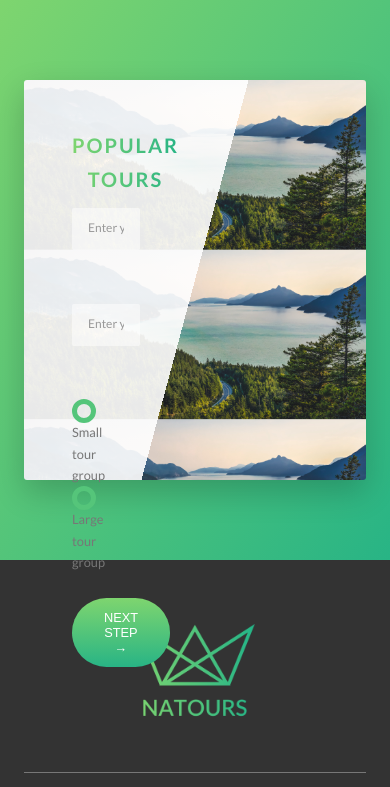
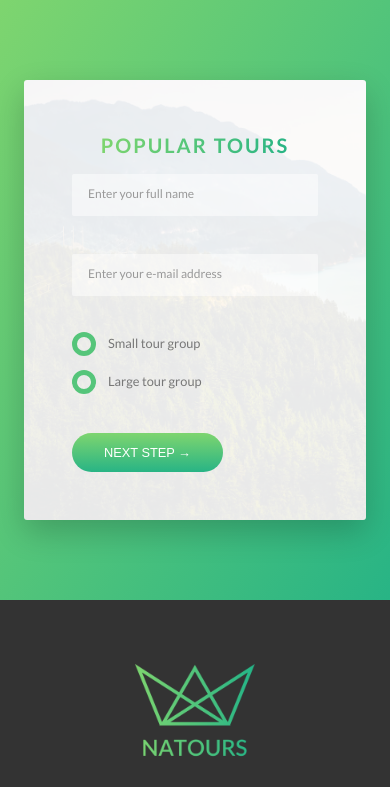
Before and after one commit to SparksFullStack/naturelust, a PHP site: page /index.html in a window 390 px wide. Shown: the part 5713-6500 px from the top of the page. Run offline with PHP 8.4, Linux system fonts and the light colour scheme.

Commit message:
popular tours section has breakpoints now

```diff
--- a/css/style.css
+++ b/css/style.css
@@ -202,11 +202,23 @@ body {
   background-image: linear-gradient(105deg, rgba(255, 255, 255, 0.9) 50%, transparent 50%), url(../img/nat-10.jpg);
   background-size: 100%;
   border-radius: 3px;
-  box-shadow: 0 1.5rem 4rem rgba(0, 0, 0, 0.2);
-  height: 50rem; }
+  box-shadow: 0 1.5rem 4rem rgba(0, 0, 0, 0.2); }
+  @media (max-width: 75em) {
+    .booking {
+      background-image: linear-gradient(105deg, rgba(255, 255, 255, 0.9) 65%, transparent 65%), url(../img/nat-10.jpg);
+      background-size: cover; } }
+  @media (max-width: 56.25em) {
+    .booking {
+      background-image: linear-gradient(to right, rgba(255, 255, 255, 0.9) 0%, rgba(255, 255, 255, 0.9) 100%), url(../img/nat-10.jpg); } }
   .booking__form {
     width: 50%;
     padding: 6rem; }
+    @media (max-width: 75em) {
+      .booking__form {
+        width: 65%; } }
+    @media (max-width: 56.25em) {
+      .booking__form {
+        width: 100%; } }
 
 .btn, .btn:link, .btn:visited {
   text-transform: uppercase;
@@ -576,6 +588,9 @@ body {
   border-bottom: 3px solid transparent;
   width: 90%;
   display: block; }
+  @media (max-width: 56.25em) {
+    .form__input {
+      width: 100%; } }
   .form__input:focus {
     outline: none;
     box-shadow: 0 1rem 2rem rgba(0, 0, 0, 0.1);
@@ -601,6 +616,10 @@ body {
 .form__radio-group {
   width: 49%;
   display: inline-block; }
+  @media (max-width: 56.25em) {
+    .form__radio-group {
+      width: 100%;
+      margin-bottom: 2rem; } }
 
 .form__radio-input {
   display: none; }
--- a/sass/components/_form.scss
+++ b/sass/components/_form.scss
@@ -16,6 +16,10 @@
         border-bottom: 3px solid transparent; // transparent border required because of the underline effect on focus.
         width: 90%;
         display: block;
+
+        @include respond(tab-port){
+            width: 100%;
+        }
 
         &:focus { // selects the currently selected form
             outline: none;
@@ -51,6 +55,11 @@
     &__radio-group {
         width: 49%;
         display: inline-block;
+
+        @include respond(tab-port){
+            width: 100%;
+            margin-bottom: 2rem;
+        }
     }
 
     &__radio-input {
--- a/sass/pages/_home.scss
+++ b/sass/pages/_home.scss
@@ -67,11 +67,34 @@
     background-size: 100%;
     border-radius: 3px;
     box-shadow: 0 1.5rem 4rem rgba($color-black, .2);
-    height: 50rem;
 
+    @include respond(tab-land){
+        background-image: linear-gradient(
+            105deg,
+            rgba($color-white, .9) 65%,
+            transparent 65%),
+            url(../img/nat-10.jpg);
+        background-size: cover;
+    }
+
+    @include respond(tab-port){
+        background-image: linear-gradient(
+            to right,
+            rgba($color-white, .9) 0%,
+            rgba($color-white, .9) 100%),
+            url(../img/nat-10.jpg);
+    }
 
     &__form {
         width: 50%;
         padding: 6rem;
+
+        @include respond(tab-land){
+            width: 65%;
+        }
+
+        @include respond(tab-port){
+            width: 100%;
+        }
     }
 }
```
